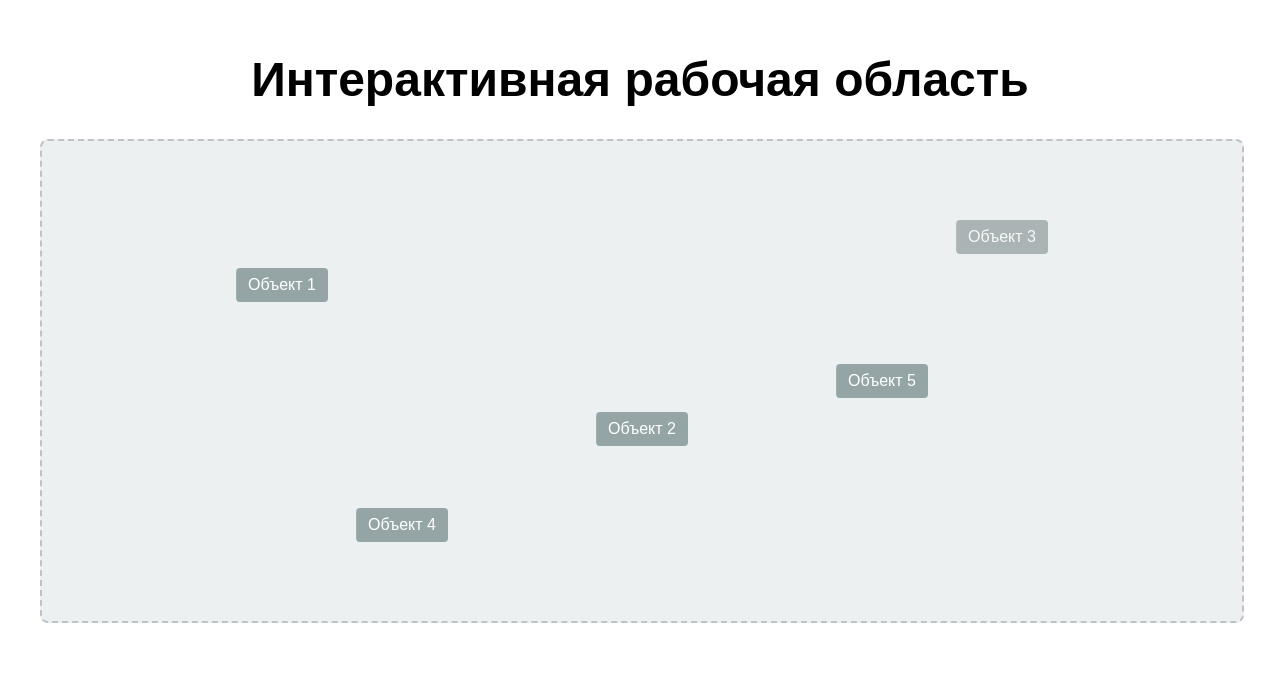
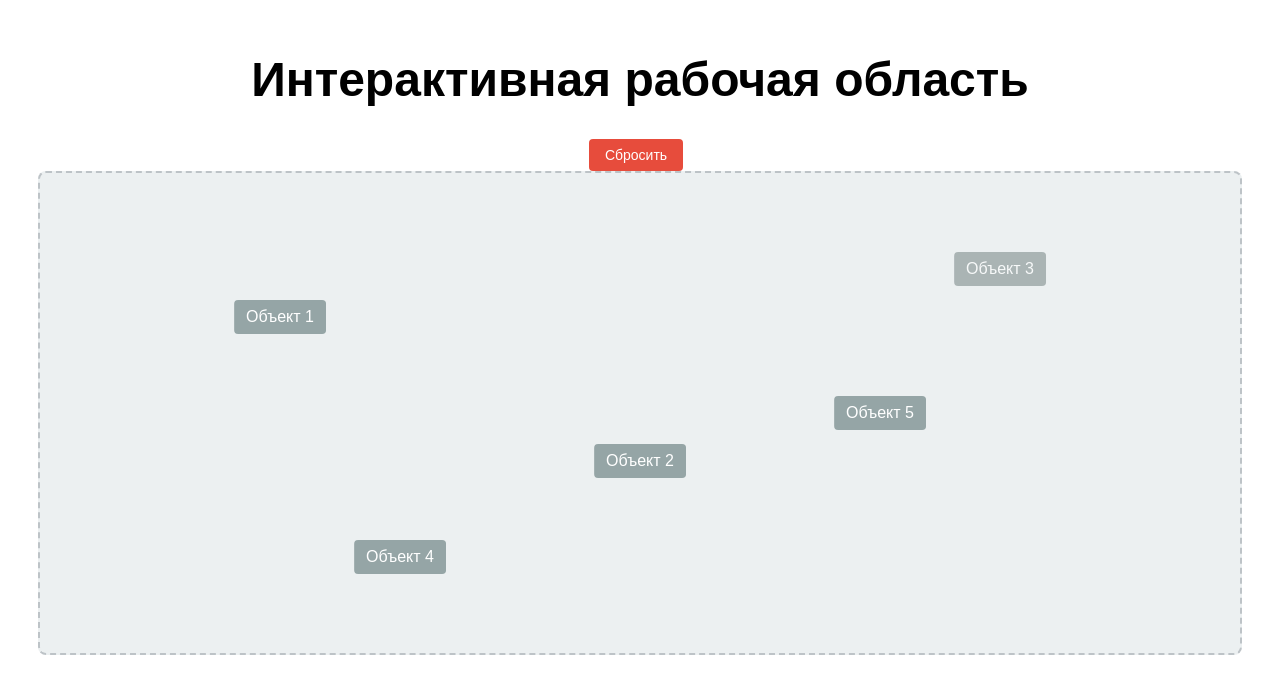
Before and after one commit to gazdamir1/interactive-workspace, a React (Vite) app: page / in a window 1280 px wide. Shown: the top 694 px of the page. Built offline with nearby package versions, Linux system fonts and the light colour scheme.

Commit message:
add: LocalStorage save

```diff
--- a/src/App.module.scss
+++ b/src/App.module.scss
@@ -4,6 +4,9 @@
   padding: 20px;
   font-family: sans-serif;
   padding-left: 28px;
+  display: flex;
+  flex-direction: column;
+  align-items: center;
 }
 
 body {
@@ -38,3 +41,28 @@ h1 {
   transition: font-size ease;
   text-align: center;
 }
+
+.resetButton {
+  background-color: #e74c3c;
+  color: white;
+  border: none;
+  padding: 8px 16px;
+  border-radius: 4px;
+  cursor: pointer;
+  font-size: 14px;
+  margin-right: 8px;
+  transition: background-color 0.2s;
+
+  white-space: nowrap; // запрещает перенос текста
+  overflow: hidden; // скрывает выходящий за пределы контент
+  text-overflow: ellipsis; // добавляет многоточие, если текст не помещается
+  max-width: 100%;
+
+  &:hover {
+    background-color: #c0392b;
+  }
+
+  &:active {
+    transform: scale(0.98);
+  }
+}
--- a/src/App.tsx
+++ b/src/App.tsx
@@ -1,17 +1,25 @@
+import { useEffect } from "react"
 import { Workspace } from "./components/Workspace/Workspace"
 import { InfoPanel } from "./components/InfoPanel/InfoPanel"
+import { useStore } from "./store/useStore"
+import { saveObjectsToStorage } from "./utils/storage"
 import styles from "./App.module.scss"
 
-const scrollbarWidth = window.innerWidth - document.documentElement.clientWidth
-document.documentElement.style.setProperty(
-  "--scrollbar-width",
-  scrollbarWidth + "px",
-)
+function App() {
+  const objects = useStore((state) => state.objects)
+  const resetObjects = useStore((state) => state.resetObjects)
 
-function App() {
+  // Сохраняем объекты в localStorage при каждом изменении
+  useEffect(() => {
+    saveObjectsToStorage(objects)
+  }, [objects])
+
   return (
     <div className={styles.app}>
       <h1>Интерактивная рабочая область</h1>
+      <button className={styles.resetButton} onClick={resetObjects}>
+        Сбросить
+      </button>
       <Workspace />
       <InfoPanel />
     </div>
--- a/src/store/useStore.ts
+++ b/src/store/useStore.ts
@@ -1,13 +1,20 @@
 import { create } from "zustand"
 import type { Store } from "../types"
 import { mockObjects } from "../data/mockObjects"
+import { loadObjectsFromStorage } from "../utils/storage"
+
+// Загружаем из localStorage или используем моки
+const initialObjects = loadObjectsFromStorage() || mockObjects
 
 export const useStore = create<Store>((set) => ({
-  objects: mockObjects,
+  objects: initialObjects,
+
+  resetObjects: () => set({ objects: mockObjects }),
 
   selectObject: (id) =>
     set((state) => {
-      // Снять выделение (id === null или клик на тот же объект)
+      // ... (логика без изменений)
+      // Не трогаем объекты, только выделение, поэтому сохранение не требуется
       if (id === null) {
         return {
           objects: state.objects.map((obj) =>
@@ -15,14 +22,9 @@ export const useStore = create<Store>((set) => ({
           ),
         }
       }
-
       const target = state.objects.find((obj) => obj.id === id)
       if (!target) return state
-
-      // Игнорируем клик по disabled
       if (target.status === "disabled") return state
-
-      // Если кликнули на активный – снимаем выделение
       if (target.status === "active") {
         return {
           objects: state.objects.map((obj) =>
@@ -30,8 +32,6 @@ export const useStore = create<Store>((set) => ({
           ),
         }
       }
-
-      // Иначе (клик на inactive) – делаем его активным, предыдущий активный сбрасываем
       return {
         objects: state.objects.map((obj) => {
           if (obj.status === "active") {
--- a/src/types/index.ts
+++ b/src/types/index.ts
@@ -13,4 +13,5 @@ export interface Store {
   selectObject: (id: string | null) => void // выделение/снятие (меняет статус)
   updateObjectStatus: (id: string, newStatus: ObjectStatus) => void
   updateObjectPosition: (id: string, x: number, y: number) => void
+  resetObjects: () => void
 }
--- /dev/null
+++ b/src/utils/storage.ts
@@ -0,0 +1,23 @@
+import type { WorkspaceObject } from "../types"
+
+const STORAGE_KEY = "workspace-objects"
+
+export const loadObjectsFromStorage = (): WorkspaceObject[] | null => {
+  try {
+    const stored = localStorage.getItem(STORAGE_KEY)
+    if (stored) {
+      return JSON.parse(stored) as WorkspaceObject[]
+    }
+  } catch (error) {
+    console.error("Failed to load objects from localStorage:", error)
+  }
+  return null
+}
+
+export const saveObjectsToStorage = (objects: WorkspaceObject[]) => {
+  try {
+    localStorage.setItem(STORAGE_KEY, JSON.stringify(objects))
+  } catch (error) {
+    console.error("Failed to save objects to localStorage:", error)
+  }
+}
```
